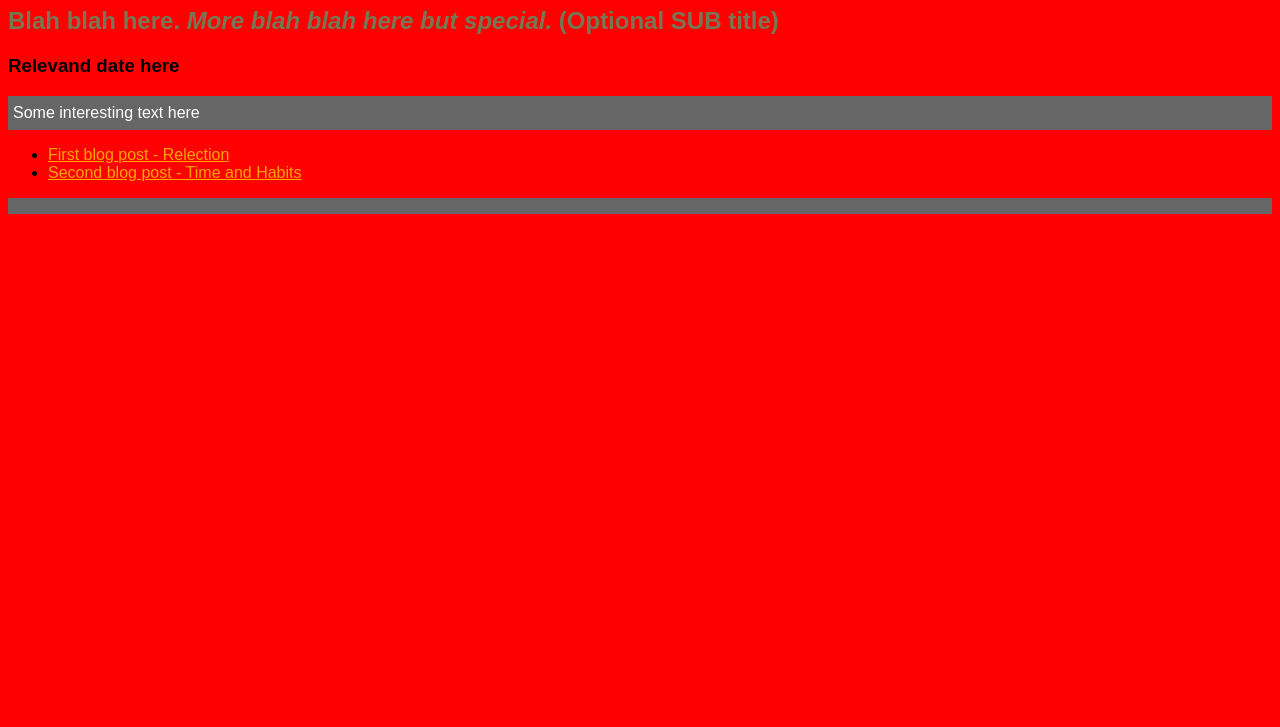
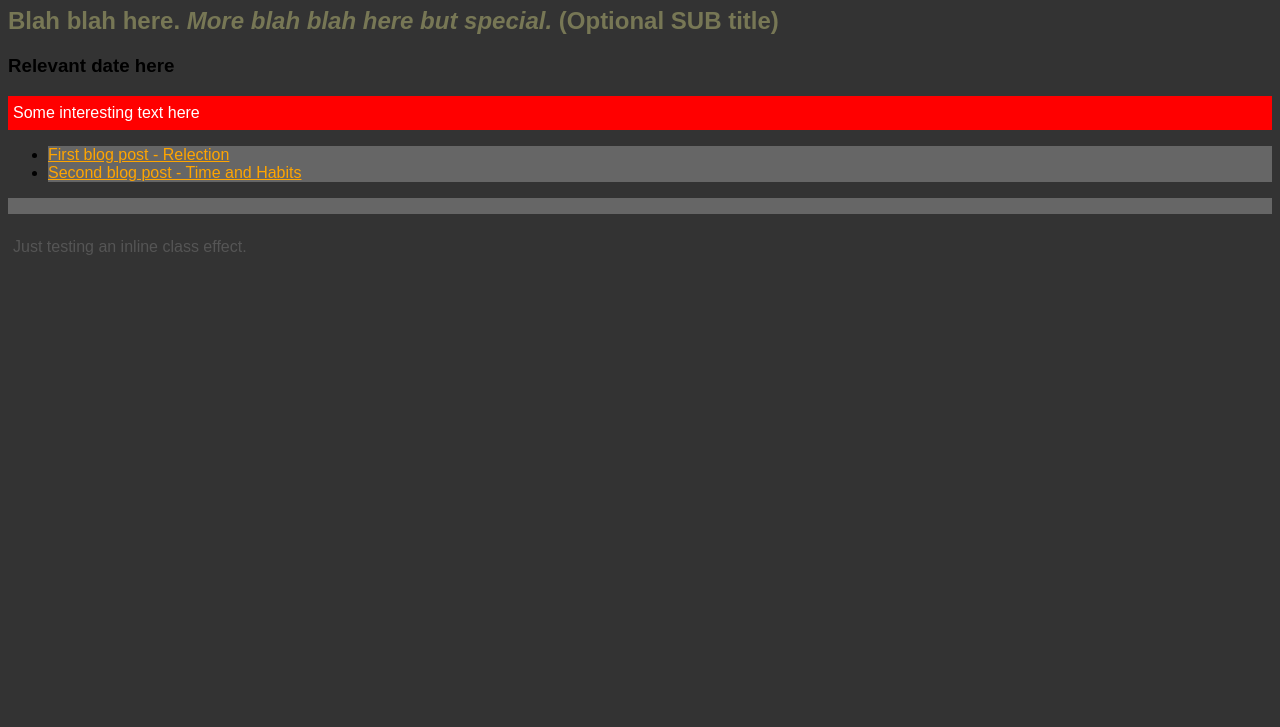
Before and after one commit to Shelleytee/Shelleytee.github.io, a plain HTML site: page index.html in a window 1280 px wide. Shown: the part 73-800 px from the top of the page. Drawn offline with Linux system fonts and the light colour scheme.

Commit message:
playing with css colours

```diff
--- a/index.html
+++ b/index.html
@@ -9,15 +9,18 @@
   <body>
     <h1>The Story of ME and why I'm not very interesting.</h1>
     <h2>Blah blah here. <em>More blah blah here but special.</em> (Optional SUB title) </h2>
-    <h3>Relevand date here</h3>
+    <h3>Relevant date here</h3>
 
-    <p>
+    <p id="special">
       Some interesting text here <br>
       <ul>
           <li><a href="blog/c1-reflection-blog.html"> First blog post - Relection </a></li>
           <li><a href="blog/c1-time-and-habits-blog.html"> Second blog post - Time and Habits</a></li>
       </ul>
     </p>
+    <p class="secondary">
+      Just testing an inline class effect.
+    </P>
     <!-- this is a comment. -->
 
   </body>
--- a/styles/main.css
+++ b/styles/main.css
@@ -1,5 +1,5 @@
 body {
-  background-color: red;
+  background-color: #333;
   font-family: sans-serif;
 }
 
@@ -16,3 +16,19 @@ p {
   color: white;
   padding: 8px 5px 8px 5px;
 }
+
+.secondary {
+  background: none;
+  color: #555;
+}
+
+#special {
+  background: red;
+  color: #white;
+}
+
+li {
+  background: #666;
+  color: white
+  padding: 8px 5px 8px 5px
+}
```
